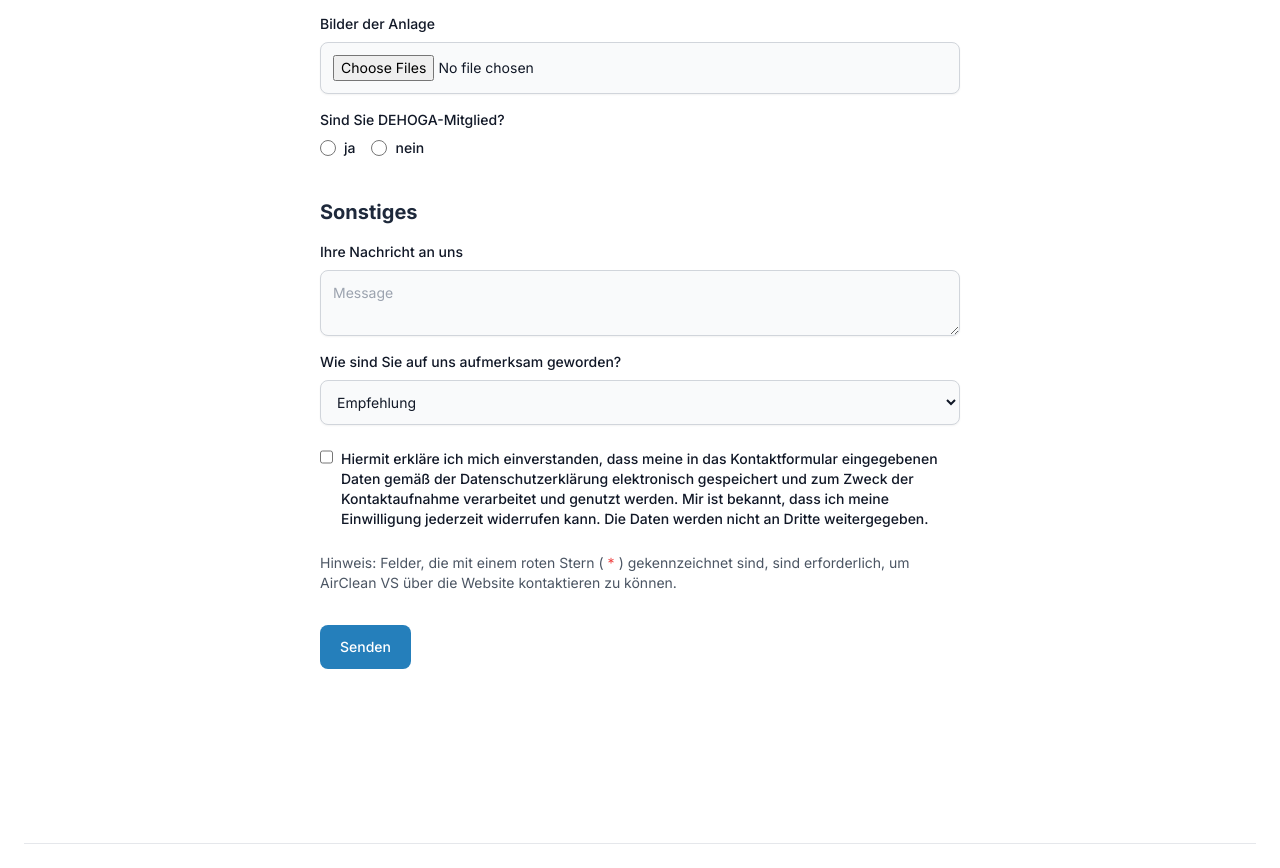
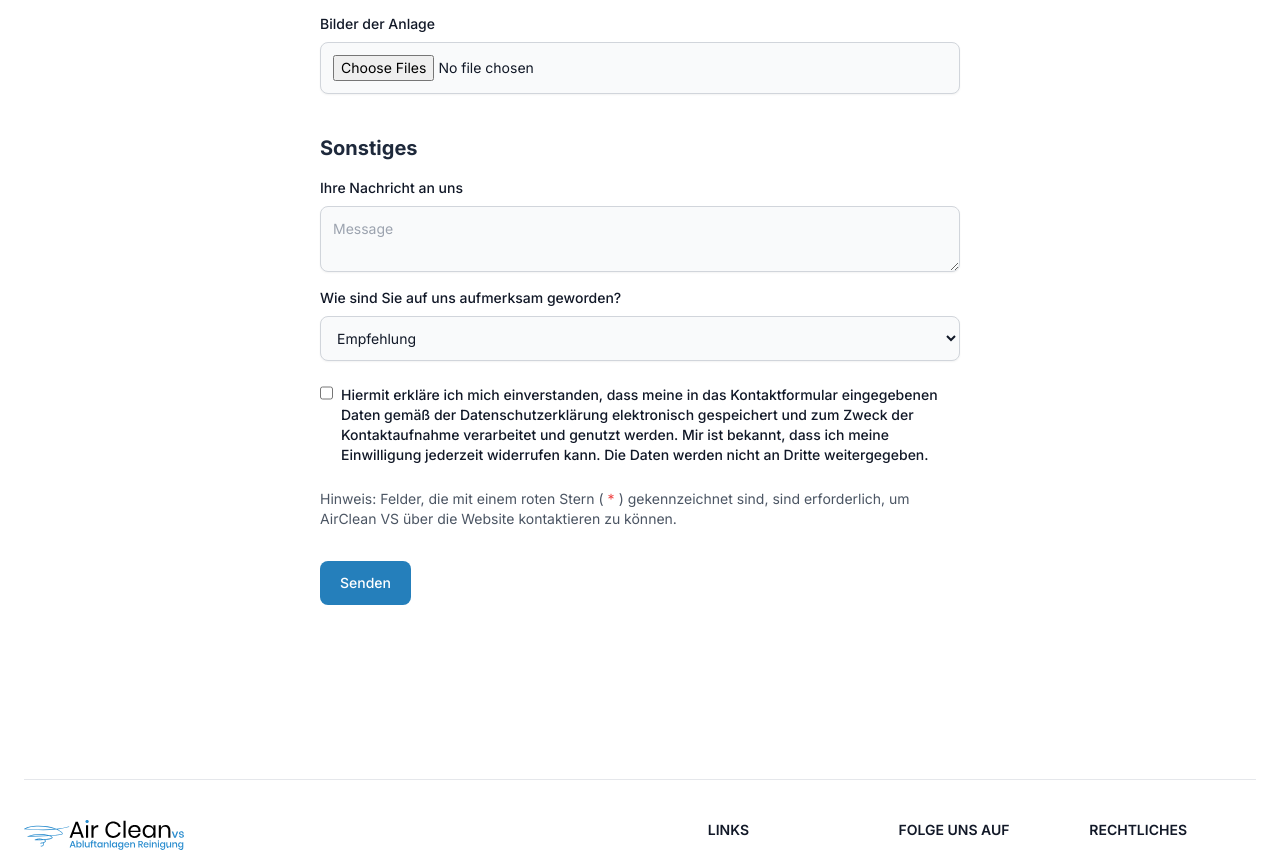
Before and after one commit to DevBerkcan/Air.Clean.Setec, a Next.js app: page /angebot-einholen in a window 1280 px wide. Shown: the part 1062-1930 px from the top of the page. Built offline with nearby package versions, Linux system fonts and the light colour scheme.

Commit message:
Remove dehoga field

```diff
--- a/src/pages/angebot-einholen.tsx
+++ b/src/pages/angebot-einholen.tsx
@@ -35,7 +35,6 @@ export default function ReuqestOffer() {
       length: '',
       width: '',
       pictures: '',
-      dehoga: '',
       message: '',
       referer: '',
     },
@@ -295,35 +294,6 @@ export default function ReuqestOffer() {
                         formik.setFieldValue('pictures', e.currentTarget.files);
                       }} />
                   </div>
-                  <div>
-                    <label className="block mb-2 text-sm font-medium text-gray-900">
-                      Sind Sie DEHOGA-Mitglied?
-                    </label>
-                    <div className="flex gap-4">
-                      <div className="flex items-center">
-                        <input
-                          id="dehoga-yes"
-                          type="radio"
-                          value="ja"
-                          name="dehoga"
-                          className="w-4 h-4 text-blue-600 bg-gray-100 border-gray-300"
-                          checked={formik.values.dehoga == 'ja'}
-                          onChange={() => formik.setFieldValue('dehoga', 'ja')} />
-                        <label htmlFor="dehoga-yes" className="ml-2 text-sm font-medium text-gray-900">ja</label>
-                      </div>
-                      <div className="flex items-center">
-                        <input
-                          id="dehoga-no"
-                          type="radio"
-                          value="nein"
-                          name="dehoga"
-                          className="w-4 h-4 text-blue-600 bg-gray-100 border-gray-300"
-                          checked={formik.values.dehoga == 'nein'}
-                          onChange={() => formik.setFieldValue('dehoga', 'nein')} />
-                        <label htmlFor="dehoga-no" className="ml-2 text-sm font-medium text-gray-900">nein</label>
-                      </div>
-                    </div>
-                  </div>
                 </div>
 
                 <h2 className="text-xl font-bold text-slate-800 mt-10 mb-4">Sonstiges</h2>
--- a/src/pages/api/request-offer.ts
+++ b/src/pages/api/request-offer.ts
@@ -19,7 +19,7 @@ export default async function handler(req: NextApiRequest, res: NextApiResponse<
   const form = formidable({ multiples: true })
 
   const formData = new Promise((resolve, reject) => {
-    form.parse(req, async (err, fields, files) => {
+    form.parse(req, (err, fields, files) => {
       if (err) {
         reject('error')
       }
@@ -41,7 +41,6 @@ export default async function handler(req: NextApiRequest, res: NextApiResponse<
     'Ort': fields.location[0],
     'Länge der Anlage in m': fields.length[0],
     'Breite der Anlage in m': fields.width[0],
-    'Sind Sie DEHOGA-Mitglied?': fields.dehoga[0],
     'Ihre Nachricht an uns': fields.message[0],
     'Wie sind Sie auf uns aufmerksam geworden?': fields.referer[0],
   }
```
